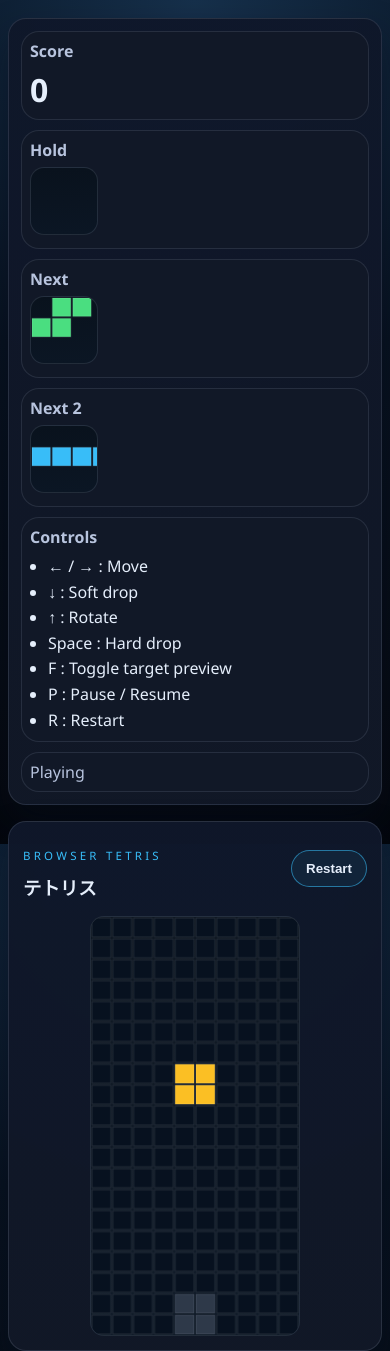
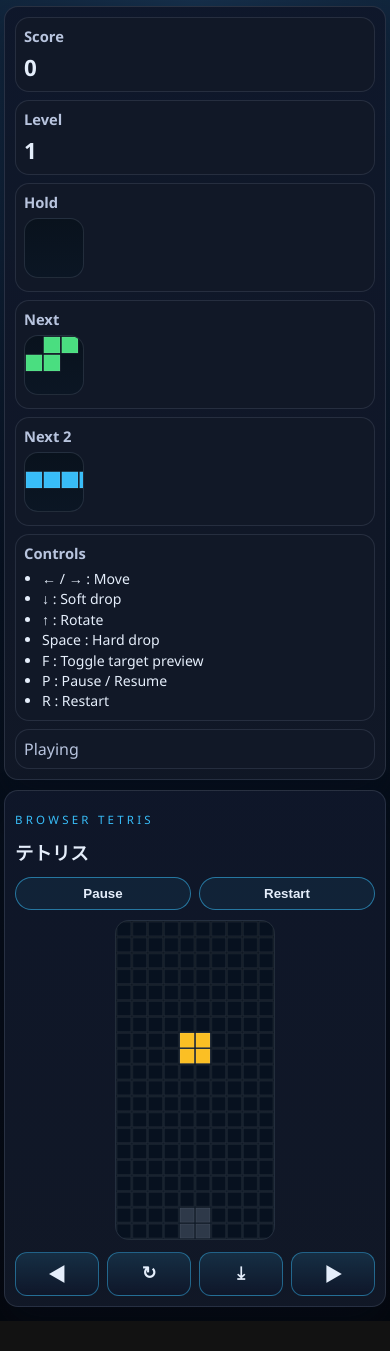
Before and after one commit to gitakichi/tetris_acllib, a plain HTML site: page index.html in a window 390 px wide. After the commit the page ends 1321 px from the top, so only its background shows below. Drawn offline with Linux system fonts and the light colour scheme.

Commit message:
モバイルデザインの追加と、PWA用Jsonを追加

```diff
--- a/app.js
+++ b/app.js
@@ -29,8 +29,10 @@ const nextCanvas = document.getElementById('next');
 const next2Canvas = document.getElementById('next2');
 const holdCanvas = document.getElementById('hold');
 const scoreEl = document.getElementById('score');
+const levelEl = document.getElementById('level');
 const statusEl = document.getElementById('statusText');
 const restartBtn = document.getElementById('restartBtn');
+const pauseBtn = document.getElementById('pauseBtn');
 
 const boardCtx = boardCanvas.getContext('2d');
 const nextCtx = nextCanvas.getContext('2d');
@@ -45,8 +47,10 @@ let targetEnabled = true;
 let lineClearRows = [];
 let lineClearBlink = false;
 let lineClearTimer = null;
-let dropInterval = 700;
 let score = 0;
+let level = 1;
+let linesCleared = 0;
+let holdUsed = false;
 let gameOver = false;
 let paused = false;
 let timer = null;
@@ -81,6 +85,10 @@ function nextFromQueue() {
   const piece = queue.shift();
   queue.push(randomPiece());
   return clonePiece(piece);
+}
+
+function getDropInterval() {
+  return Math.max(120, 700 - (level - 1) * 60);
 }
 
 function spawnPiece() {
@@ -156,7 +164,10 @@ function clearLines(rows) {
 
   const linePoints = [0, 100, 300, 500, 800];
   score += linePoints[cleared.length] || 0;
+  linesCleared += cleared.length;
+  level = 1 + Math.floor(linesCleared / 10);
   updateScore();
+  updateLevel();
   return cleared.length;
 }
 
@@ -168,19 +179,21 @@ function hardDrop() {
 }
 
 function holdCurrentPiece() {
-  if (!currentPiece || gameOver || paused) return;
+  if (!currentPiece || gameOver || paused || holdUsed) return;
 
   if (!holdPiece) {
     holdPiece = clonePiece(currentPiece);
     piece = spawnPiece();
+    holdUsed = false;
   } else {
-    const swapped = clonePiece(currentPiece);
+    const current = clonePiece(currentPiece);
     currentPiece = clonePiece(holdPiece);
-    holdPiece = swapped;
+    holdPiece = current;
     piece = {
       x: Math.floor((COLS - currentPiece.matrix[0].length) / 2),
       y: 0
     };
+    holdUsed = true;
     if (!isValidMove(currentPiece, piece.x, piece.y, board)) {
       gameOver = true;
       updateStatus('Game Over — Press R to restart');
@@ -195,8 +208,10 @@ function holdCurrentPiece() {
 function finalizeLock() {
   piece = spawnPiece();
   if (gameOver) return;
+  holdUsed = false;
   updateStatus('Playing');
   draw();
+  startLoop();
 }
 
 function startLineClearEffect(rows) {
@@ -252,7 +267,7 @@ function startLoop() {
   stopLoop();
   timer = window.setInterval(() => {
     if (!paused && !gameOver) movePiece(0, 1);
-  }, dropInterval);
+  }, getDropInterval());
 }
 
 function stopLoop() {
@@ -261,6 +276,10 @@ function stopLoop() {
 
 function updateScore() {
   scoreEl.textContent = String(score);
+}
+
+function updateLevel() {
+  if (levelEl) levelEl.textContent = String(level);
 }
 
 function updateStatus(text) {
@@ -350,11 +369,16 @@ function draw() {
 function resetGame() {
   board = createMatrix();
   score = 0;
+  level = 1;
+  linesCleared = 0;
+  holdUsed = false;
   gameOver = false;
   paused = false;
   holdPiece = null;
   queue = [];
   updateScore();
+  updateLevel();
+  if (pauseBtn) pauseBtn.textContent = 'Pause';
   updateStatus('Playing');
   ensureQueue();
   piece = spawnPiece();
@@ -371,8 +395,7 @@ window.addEventListener('keydown', (event) => {
   }
 
   if (event.key === 'p' || event.key === 'P') {
-    paused = !paused;
-    updateStatus(paused ? 'Paused — Press P to resume' : 'Playing');
+    togglePause();
     return;
   }
 
@@ -416,4 +439,45 @@ window.addEventListener('keydown', (event) => {
 
 restartBtn.addEventListener('click', resetGame);
 
+if ('serviceWorker' in navigator) {
+  window.addEventListener('load', () => {
+    navigator.serviceWorker.register('./sw.js').catch((error) => {
+      console.warn('Service Worker registration failed:', error);
+    });
+  });
+}
+
+function togglePause() {
+  paused = !paused;
+  updateStatus(paused ? 'Paused — Press P to resume' : 'Playing');
+  if (pauseBtn) pauseBtn.textContent = paused ? 'Resume' : 'Pause';
+}
+
+pauseBtn?.addEventListener('click', togglePause);
+
+function handleAction(action) {
+  if (gameOver || paused) return;
+
+  switch (action) {
+    case 'left':
+      movePiece(-1, 0);
+      break;
+    case 'right':
+      movePiece(1, 0);
+      break;
+    case 'rotate':
+      rotatePiece();
+      draw();
+      break;
+    case 'drop':
+      hardDrop();
+      draw();
+      break;
+  }
+}
+
+document.querySelectorAll('.touch-btn').forEach((button) => {
+  button.addEventListener('click', () => handleAction(button.dataset.action));
+});
+
 resetGame();
--- a/index.html
+++ b/index.html
@@ -3,6 +3,10 @@
   <head>
     <meta charset="UTF-8" />
     <meta name="viewport" content="width=device-width, initial-scale=1.0" />
+    <meta name="theme-color" content="#07111f" />
+    <meta name="apple-mobile-web-app-capable" content="yes" />
+    <meta name="apple-mobile-web-app-status-bar-style" content="black-translucent" />
+    <link rel="manifest" href="manifest.json" />
     <title>Tetris Browser</title>
     <link rel="stylesheet" href="styles.css" />
   </head>
@@ -14,11 +18,21 @@
             <p class="eyebrow">Browser Tetris</p>
             <h1>テトリス</h1>
           </div>
-          <button id="restartBtn" class="ghost-btn" type="button">Restart</button>
+          <div class="title-actions">
+            <button id="pauseBtn" class="ghost-btn" type="button">Pause</button>
+            <button id="restartBtn" class="ghost-btn" type="button">Restart</button>
+          </div>
         </div>
 
         <div class="board-area">
           <canvas id="board" width="210" height="420" aria-label="Tetris game board"></canvas>
+        </div>
+
+        <div class="mobile-controls" aria-label="Touch controls">
+          <button class="touch-btn" data-action="left" type="button" aria-label="Move left">◀</button>
+          <button class="touch-btn" data-action="rotate" type="button" aria-label="Rotate">↻</button>
+          <button class="touch-btn" data-action="drop" type="button" aria-label="Drop">⤓</button>
+          <button class="touch-btn" data-action="right" type="button" aria-label="Move right">▶</button>
         </div>
       </section>
 
@@ -26,6 +40,11 @@
         <div class="stat-card">
           <h2>Score</h2>
           <p id="score" class="stat-value">0</p>
+        </div>
+
+        <div class="stat-card">
+          <h2>Level</h2>
+          <p id="level" class="stat-value">1</p>
         </div>
 
         <div class="stat-card">
--- a/styles.css
+++ b/styles.css
@@ -13,8 +13,9 @@
 
 body {
   margin: 0;
-  height: 100vh;
-  overflow: hidden;
+  min-height: 100vh;
+  overflow-x: hidden;
+  overflow-y: auto;
   font-family: "Segoe UI", Arial, sans-serif;
   background:
     radial-gradient(circle at top, #16304b 0%, var(--bg) 45%, #04070d 100%);
@@ -43,6 +44,7 @@ body {
 .side-panel { padding: 12px; display: flex; flex-direction: column; gap: 10px; }
 
 .title-row { display: flex; align-items: center; justify-content: space-between; gap: 12px; margin-bottom: 16px; }
+.title-actions { display: flex; gap: 8px; }
 .eyebrow { text-transform: uppercase; letter-spacing: 0.28em; font-size: 0.72rem; color: var(--accent); }
 h1 { margin: 4px 0 0; font-size: 1.15rem; }
 
@@ -74,7 +76,124 @@ h1 { margin: 4px 0 0; font-size: 1.15rem; }
 .controls-list { margin: 0; padding-left: 18px; color: var(--text); line-height: 1.6; }
 #statusText { margin: 0; color: var(--muted); }
 
+.mobile-controls {
+  display: grid;
+  grid-template-columns: repeat(4, 1fr);
+  gap: 8px;
+  margin-top: 12px;
+}
+
+.touch-btn {
+  border: 1px solid rgba(56,189,248,0.45);
+  border-radius: 12px;
+  background: linear-gradient(180deg, rgba(56,189,248,0.14), rgba(15,23,42,0.96));
+  color: var(--text);
+  font-size: 1.1rem;
+  font-weight: 800;
+  min-height: 44px;
+  cursor: pointer;
+  touch-action: manipulation;
+}
+
+.touch-btn:active {
+  transform: translateY(1px);
+  background: rgba(56,189,248,0.24);
+}
+
 @media (max-width: 980px) {
-  .app-shell { grid-template-columns: 1fr; padding: 18px 0 32px; }
-  .side-panel { order: -1; }
+  .app-shell {
+    width: min(100vw - 10px, 420px);
+    height: auto;
+    grid-template-columns: 1fr;
+    padding: 8px 0 20px;
+    gap: 10px;
+    align-items: stretch;
+  }
+
+  .panel {
+    border-radius: 14px;
+  }
+
+  .game-panel, .side-panel {
+    padding: 10px;
+  }
+
+  .title-row {
+    align-items: flex-start;
+    flex-direction: column;
+    margin-bottom: 10px;
+  }
+
+  .title-actions {
+    width: 100%;
+  }
+
+  .title-actions .ghost-btn {
+    flex: 1;
+  }
+
+  .ghost-btn {
+    width: 100%;
+    padding: 8px 12px;
+  }
+
+  #board {
+    width: 180px;
+    height: 360px;
+  }
+
+  .side-panel {
+    order: -1;
+    display: grid;
+    grid-template-columns: repeat(2, 1fr);
+    gap: 8px;
+  }
+
+  .stat-card, .status-card {
+    border-radius: 14px;
+    padding: 8px;
+  }
+
+  .stat-card h2 {
+    font-size: 0.92rem;
+  }
+
+  .stat-value {
+    font-size: 1.4rem;
+  }
+
+  .controls-list {
+    font-size: 0.92rem;
+    line-height: 1.45;
+  }
+
 }
+
+@media (max-width: 560px) {
+  body {
+    overflow-y: auto;
+  }
+
+  .app-shell {
+    width: calc(100vw - 8px);
+    padding: 6px 0 14px;
+  }
+
+  .side-panel {
+    grid-template-columns: 1fr;
+  }
+
+  #board {
+    width: 160px;
+    height: 320px;
+  }
+
+  #next, #next2, #hold {
+    width: 60px;
+    height: 60px;
+  }
+
+  .controls-list {
+    font-size: 0.88rem;
+  }
+}
```
Also changed, not shown: sw.js (added, +40 -0 lines), icons/pwa-192.svg (added), icons/pwa-512.svg (added), manifest.json (added).
